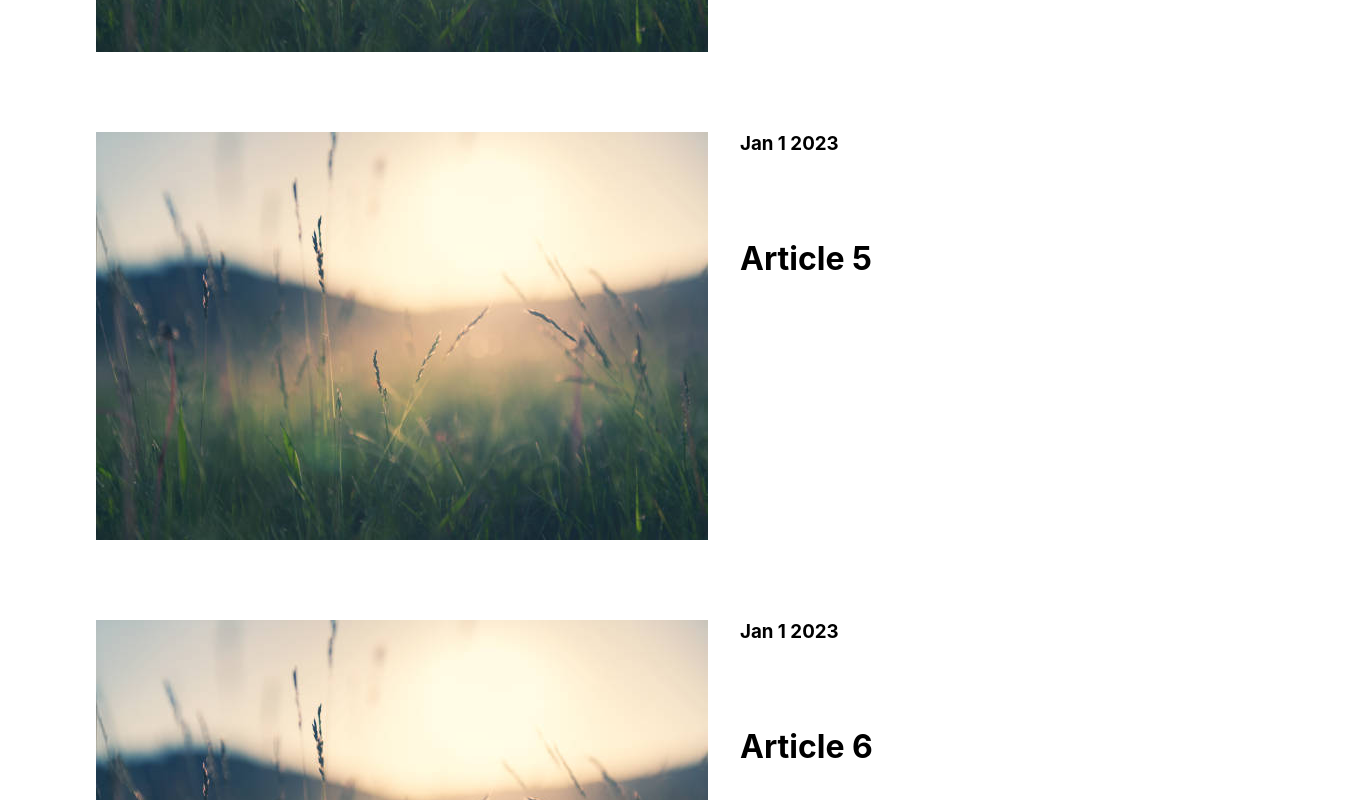
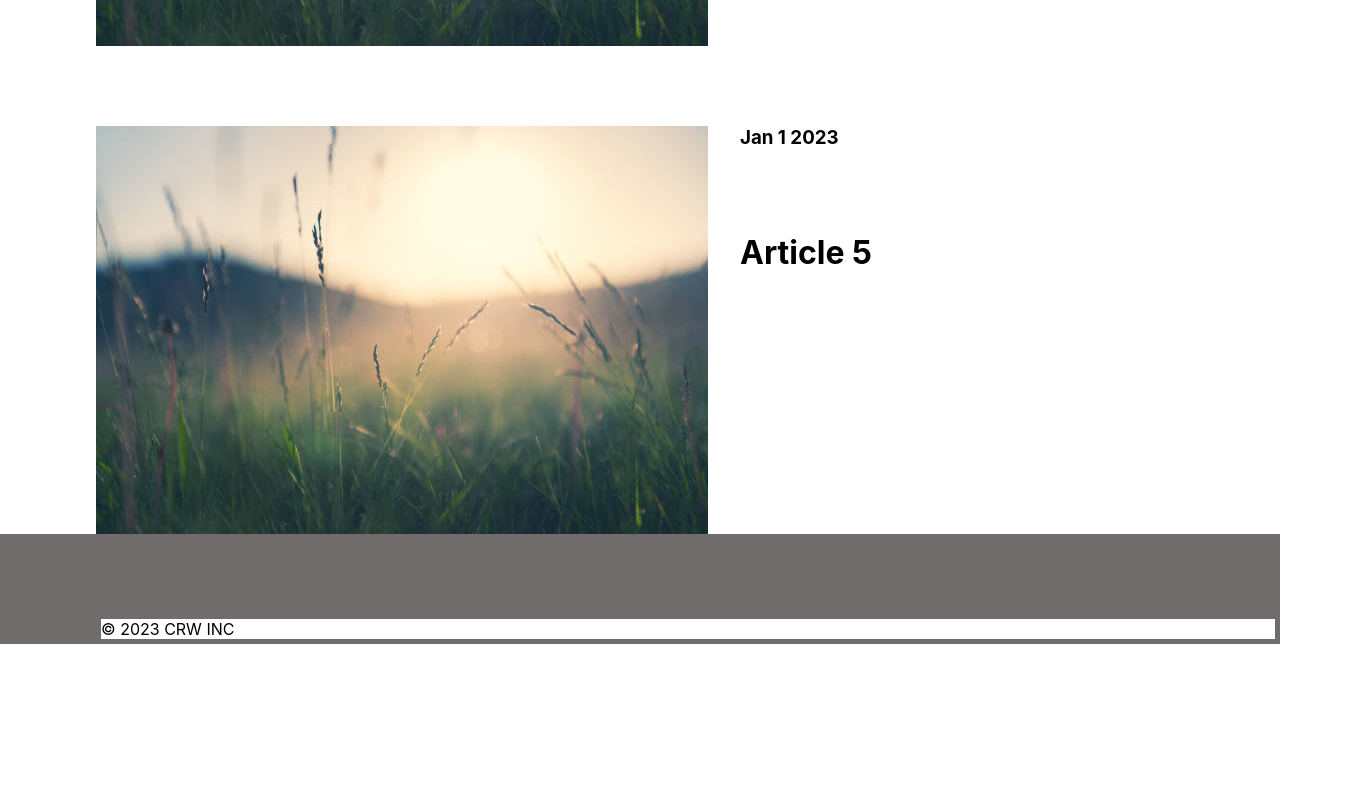
Before and after one commit to CalvinDuong/CRWBlog, a React (Vite) app in the folder blog-project/: page /home in a window 1280 px wide. Shown: the part 2000-2800 px from the top of the page, 1366 px wide, since content can reach past the window. After the commit the page ends 2644 px from the top, so only its background shows below. Built offline with nearby package versions, Linux system fonts and the light colour scheme.

Commit message:
made the header a better position and made it scrollable

```diff
--- a/blog-project/src/App.css
+++ b/blog-project/src/App.css
@@ -10,6 +10,7 @@
     top: 0;
     background-color: #ffffff;
     color: rgb(0, 0, 0);
+   position: sticky;
   }
 
   .site-title {
@@ -18,6 +19,7 @@
     display: flex;
     justify-content: center; /* Center horizontally */
     align-items: center; /* Center vertically */
+    margin-top: 2vw;
   }
 
   .nav ul {
@@ -28,6 +30,10 @@
     justify-content: right;
     gap: 2rem;
     font-size: 20px;
+    position: absolute;
+    top: 20px;
+    left: 72rem;
+
   }
 
   a {
--- a/blog-project/src/footer.css
+++ b/blog-project/src/footer.css
@@ -1,7 +1,7 @@
 .footer {
-    background-color: #333;
+    background-color: #716c6c;
     color: #fff;
-    padding: 15px;
+    padding: 5px;
     text-align: center;
   }
 
--- a/blog-project/src/pages/home.jsx
+++ b/blog-project/src/pages/home.jsx
@@ -11,8 +11,7 @@ function Home() {
         <ArticleComp heading = "Article 3"/>
         <ArticleComp heading = "Article 4"/>
         <ArticleComp heading = "Article 5"/>
-        <ArticleComp heading = "Article 6"/>
-        <ArticleComp heading = "Article 6"/>
+
         <Footer/>
       </div>
 
```
Also changed, not shown: 1 other file (tests, documents, lock files or other folders).
